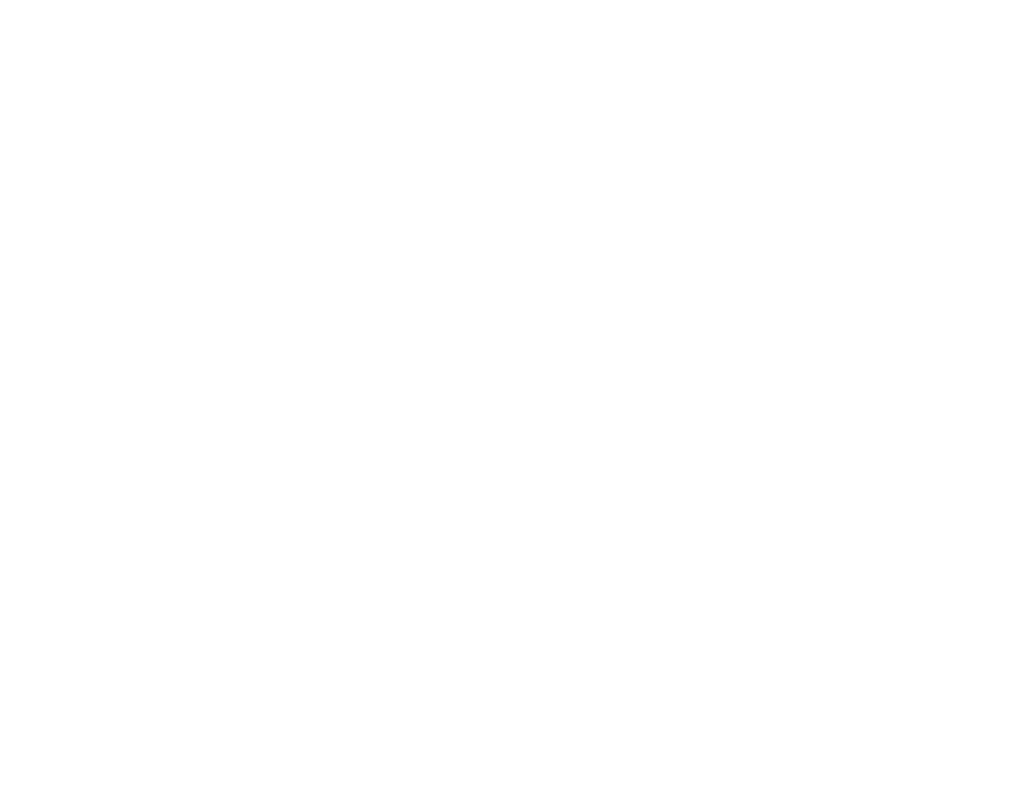
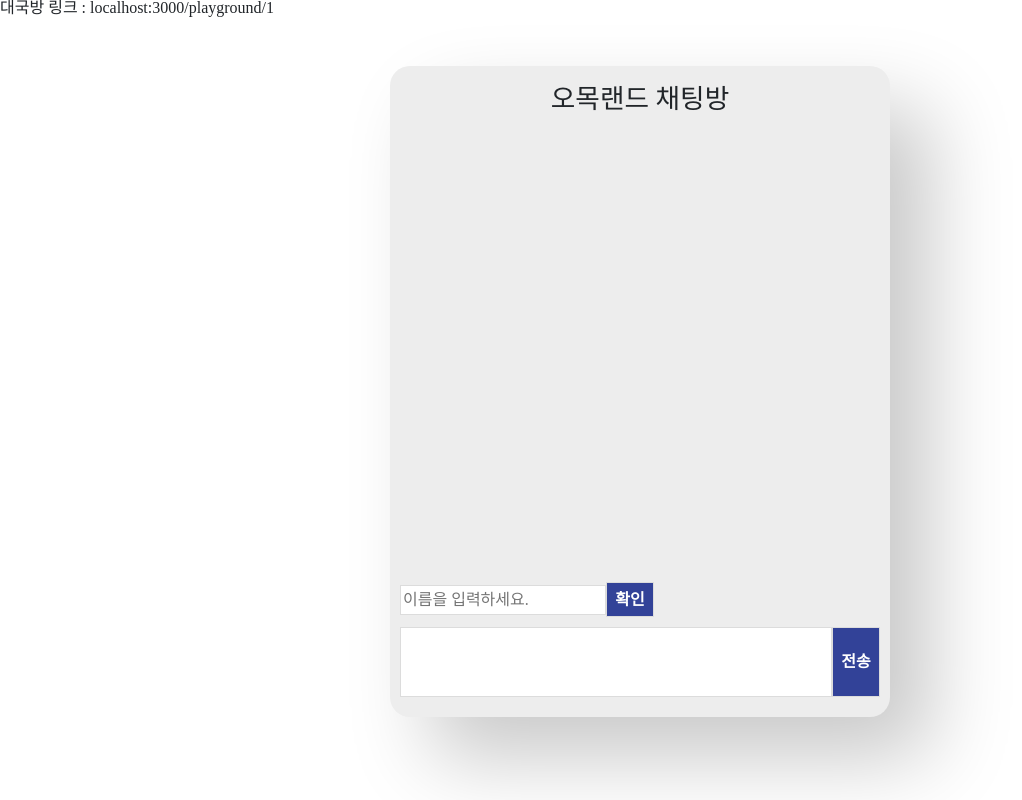
Before and after one commit to ezjing/omok_land, a React (Create React App) app in the folder src/main/omok_land_react/: page /playground/1 in a window 1280 px wide. Before the commit this address had no page. Shown: the whole page, without its empty margins (0-1022 px from the left). Built offline with nearby package versions, Linux system fonts and the light colour scheme.

Commit message:
입장메시지 구현

```diff
--- a/src/main/omok_land_react/src/App.js
+++ b/src/main/omok_land_react/src/App.js
@@ -6,6 +6,7 @@
 import {BrowserRouter, Route, Routes} from "react-router-dom";
 import Timer from "./component/main/Timer";
 import Game from "./component/game/Game";
+import PlayGround from "./component/playground/PlayGround";
 
 function App() {
     return (
@@ -13,7 +14,7 @@
             <BrowserRouter>
                 <Routes>
                     <Route path={'/main'} element={<Main/>}/>
-                    {/*<Route path={'/playground'} element={<Playground/>}/>*/}
+                    <Route path={'/playground/:ip'} element={<PlayGround/>}/>
                     <Route path={'/timer'} element={<Timer/>}/>
                     <Route path={'/game'} element={<Game/>}/>
                 </Routes>
--- a/src/main/omok_land_react/src/component/Chat.js
+++ b/src/main/omok_land_react/src/component/Chat.js
@@ -7,6 +7,7 @@
 function Chat(props) {
   const [msg, setMsg] = useState("");
   const [name, setName] = useState("");
+  const [join, setJoin] = useState([]);
   const [chatt, setChatt] = useState([]);
   const [chkLog, setChkLog] = useState(false);
   const [socketData, setSocketData] = useState();
@@ -15,18 +16,37 @@
   const ws = useRef(null);    //webSocket을 담는 변수,
                               //컴포넌트가 변경될 때 객체가 유지되어야하므로 'ref'로 저장
 
-  const msgBox = chatt.map((item, idx) => (
-    <div key={idx} className={item.name === name ? 'me' : 'other'} id={'msg-box'}>
+  const msgBox1 = join.map((item, idx) => (
+      <div key={idx} >
+      <span><span className={'fw-bold'}>{item.name}</span>님이 입장하셨습니다.</span>
+    </div>
+  ));
+
+  const msgBox2 = chatt.map((item, index) => (
+    <div key={index} className={item.name === name ? 'me' : 'other'} id={'msg-box'}>
       <span><b>{item.name}</b></span> [{item.date.substring(14)}]<br/>
       <span>{item.msg}</span>
+    </div>
+  ))
+
+  const msgBox3 = join.map((item, idx) => (
+    <div key={idx} >
+      <span><span className={'fw-bold'}>{item.name}</span>님이 퇴장하셨습니다.</span>
     </div>
   ));
 
   useEffect(() => {
     if(socketData !== undefined) {
-      const tempData = chatt.concat(socketData);
-      console.log(tempData);
-      setChatt(tempData);
+      console.log(socketData);
+      if (socketData.msg == '') {
+        const tempData = join.concat(socketData);
+        setJoin(tempData);
+      }
+      else {
+        const tempData = chatt.concat(socketData);
+        console.log(tempData);
+        setChatt(tempData);
+      }
     }
   }, [socketData]);
 
@@ -66,8 +86,24 @@
         return;
       }
       webSocketLogin();
-      alert('채팅방에 입장하셨습니다.');
       setChkLog(true);
+
+      const data = {
+        name,
+        msg,
+        date: new Date().toLocaleString(),
+      };  //전송 데이터(JSON)
+
+      const temp = JSON.stringify(data);
+
+      if(ws.current.readyState === 0) {   //readyState는 웹 소켓 연결 상태를 나타냄
+        ws.current.onopen = () => { //webSocket이 맺어지고 난 후, 실행
+          console.log(ws.current.readyState);
+          ws.current.send(temp);
+        }
+      }else {
+        ws.current.send(temp);
+      }
     }
   });
 
@@ -88,6 +124,7 @@
         }
       }else {
         ws.current.send(temp);
+
       }
     }else {
       alert("메세지를 입력하세요.");
@@ -112,9 +149,18 @@
         <div id='chatt'>
           <h1 id="title">오목랜드 채팅방</h1>
           <br/>
+          {/* 입장 메시지*/}
+          <div className={'text-center mb-2'}>
+            {msgBox1}
+          </div>
+          {/* 채팅 메시지*/}
           <div id='talk'>
             <div className='talk-shadow'></div>
-            {msgBox}
+            {msgBox2}
+          </div>
+          {/* 퇴장 메시지*/}
+          <div className={'text-center mb-2'}>
+            {msgBox3}
           </div>
           <div id={'idZone'}>
             <input disabled={chkLog}
```
